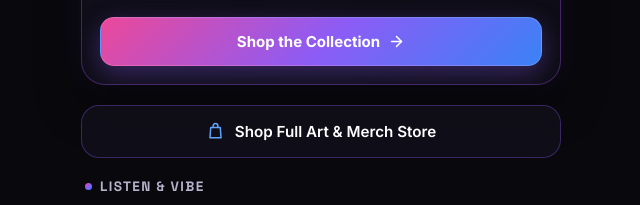
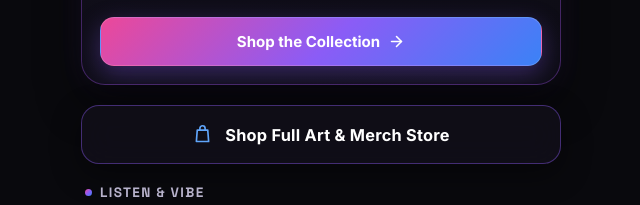
Before and after one commit to aenonart/aenon.art, a plain HTML site: page index.html in a window 1280 px wide. Shown: the part 885-1090 px from the top of the page, without its empty margins (319-959 px from the left). Drawn offline with Linux system fonts and the light colour scheme.

Commit message:
Update index.html
made shop button larger

```diff
--- a/index.html
+++ b/index.html
@@ -388,37 +388,40 @@
     }
 
     /* ==========================================================================
-       3. STOREFRONT BUTTON (Points to shop.aenon.art)
+       3. STOREFRONT BUTTON (SHOP.AENON.ART) - Made larger & more prominent
        ========================================================================== */
     .btn-storefront {
       display: flex;
       align-items: center;
       justify-content: center;
-      gap: 10px;
+      gap: 12px;
       width: 100%;
-      padding: 16px 20px;
+      padding: 18px 24px; /* Increased vertical and horizontal padding */
       border-radius: var(--radius-lg);
       background: var(--bg-card);
-      border: 1px solid rgba(139, 92, 246, 0.34);
+      border: 1px solid rgba(139, 92, 246, 0.42); /* Slightly stronger border */
       color: var(--text-primary);
-      font-size: 0.95rem;
-      font-weight: 600;
+      font-size: 1.02rem; /* Slightly larger text size */
+      font-weight: 700; /* Bolder text for hierarchy */
+      letter-spacing: 0.015em;
       text-decoration: none;
       backdrop-filter: blur(16px);
+      box-shadow: 0 10px 30px rgba(0, 0, 0, 0.42);
       transition: var(--transition-smooth);
     }
 
     .btn-storefront:hover,
     .btn-storefront:focus-visible {
-      background: linear-gradient(135deg, rgba(236, 72, 153, 0.14), rgba(139, 92, 246, 0.18), rgba(59, 130, 246, 0.16));
-      border-color: rgba(236, 72, 153, 0.62);
+      background: linear-gradient(135deg, rgba(236, 72, 153, 0.18), rgba(139, 92, 246, 0.22), rgba(59, 130, 246, 0.2));
+      border-color: rgba(236, 72, 153, 0.7);
       transform: translateY(-2px);
+      box-shadow: 0 14px 36px rgba(0, 0, 0, 0.5), 0 0 24px rgba(139, 92, 246, 0.28);
       outline: none;
     }
 
     .btn-storefront svg {
-      width: 19px;
-      height: 19px;
+      width: 21px; /* Slightly larger icon */
+      height: 21px;
       color: #60A5FA;
     }
 
@@ -670,7 +673,7 @@
 
       <!-- Social Media Icon Buttons -->
       <nav class="social-row" aria-label="Social Media Links">
-        <!-- Instagram Button (Updated to point to instagram.aenon.art subdomain) -->
+        <!-- Instagram Button (Points to instagram.aenon.art subdomain) -->
         <a href="https://instagram.aenon.art" target="_blank" rel="noopener noreferrer" class="social-btn" aria-label="Instagram">
           <svg viewBox="0 0 24 24" fill="none" stroke="currentColor" stroke-width="1.8" stroke-linecap="round" stroke-linejoin="round" aria-hidden="true">
             <rect x="2.5" y="2.5" width="19" height="19" rx="5" />
@@ -763,7 +766,7 @@
     </section>
 
     <!-- ======================================================================
-         SECTION 3: STOREFRONT BUTTON (SHOP.AENON.ART)
+         SECTION 3: STOREFRONT BUTTON (SHOP.AENON.ART) - Enhanced & Enlarged
          ====================================================================== -->
     <div class="reveal">
       <a href="https://shop.aenon.art" target="_blank" rel="noopener noreferrer" class="btn-storefront">
```
